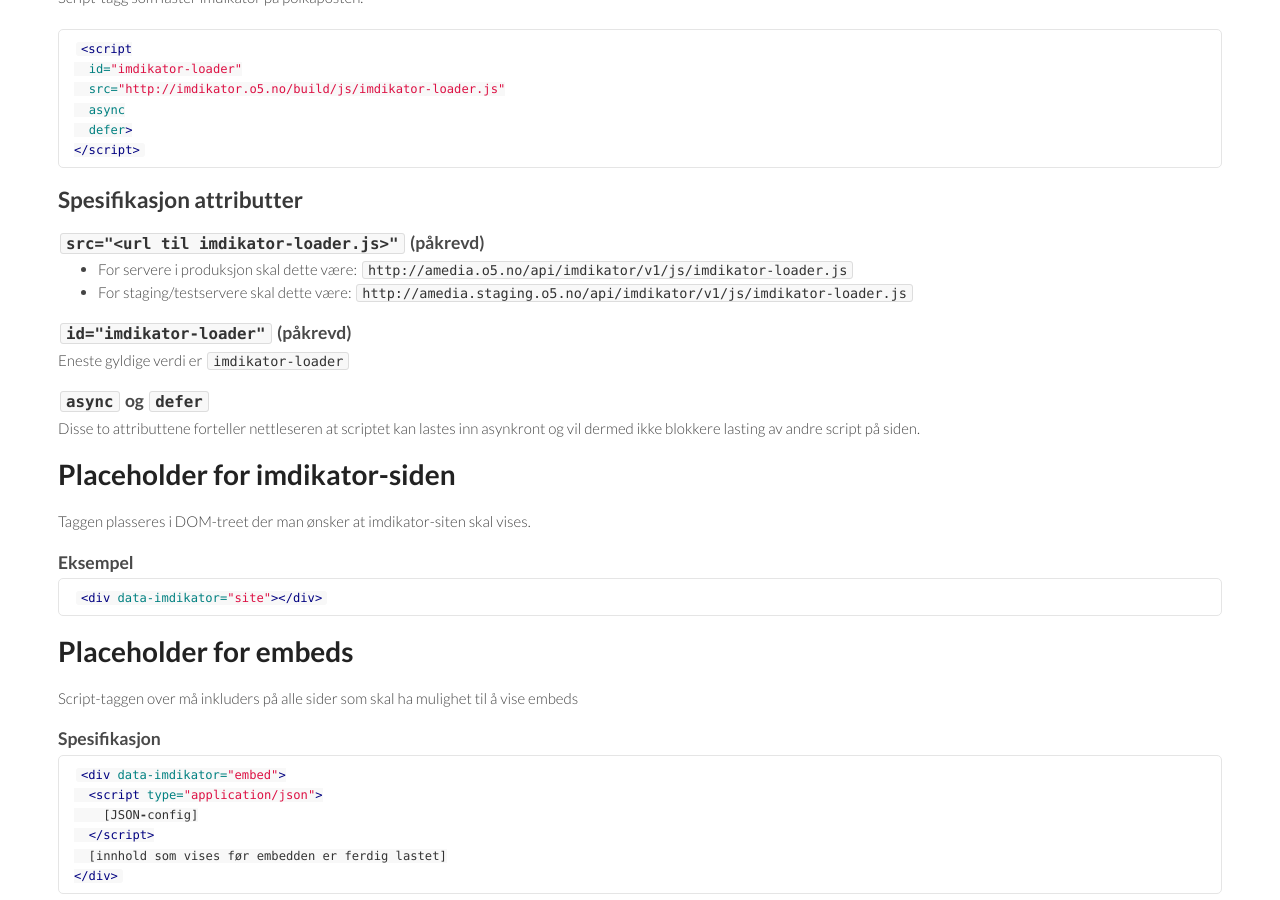
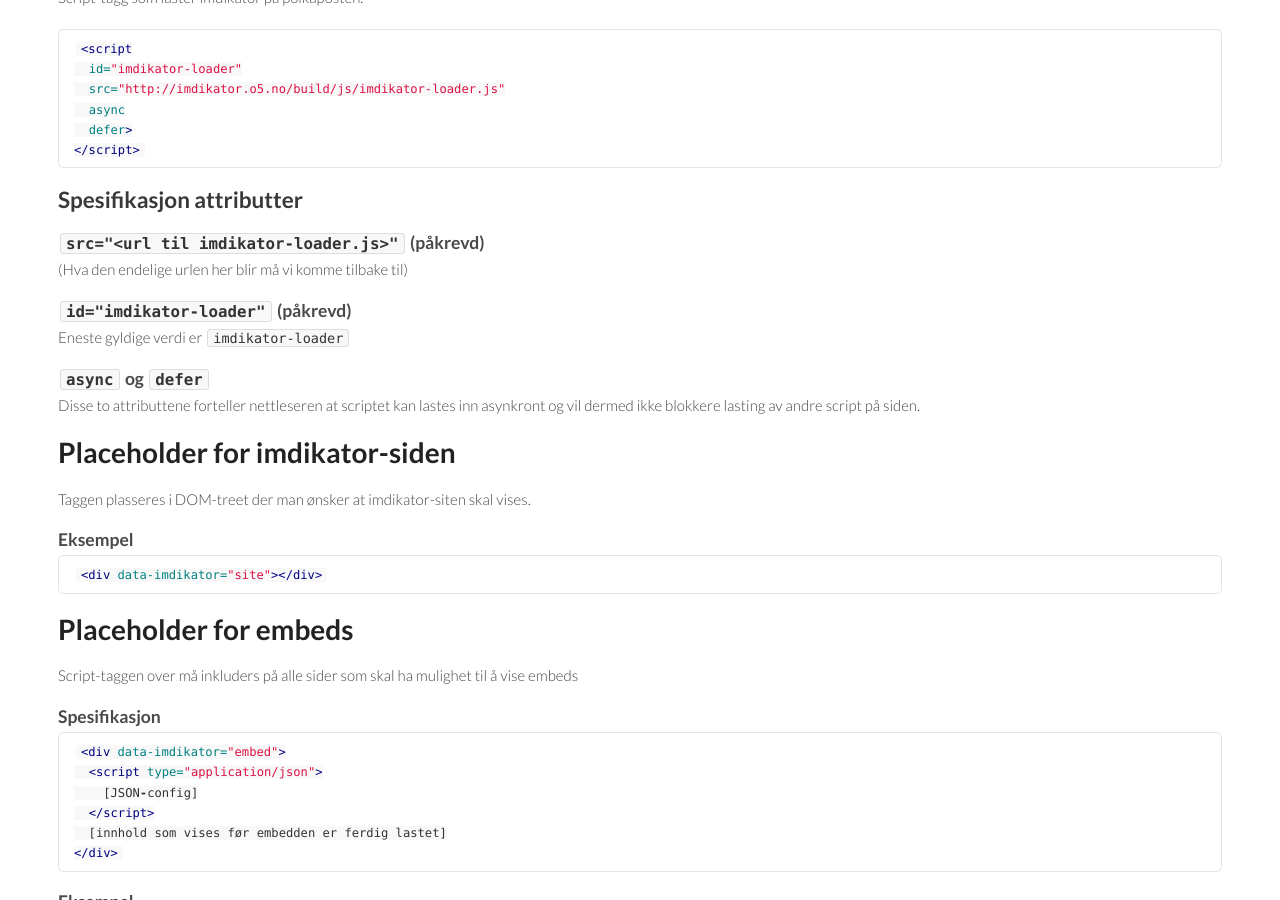
Before and after one commit to bengler/imdikator, a Jekyll site: the page built from index.md, in a window 1280 px wide and 900 px high, scrolled down 303 px. Built offline with Jekyll 4.4.1, drawn with Linux system fonts in a browser that asks for light colours; Markdown is read by kramdown in place of the engine named in the settings.

Commit message:
Update index.md

```diff
--- a/index.md
+++ b/index.md
@@ -26,8 +26,7 @@ Script-tagg som laster imdikator på polkaposten.
 ## Spesifikasjon attributter
 ### `src="<url til imdikator-loader.js>"` (påkrevd)
 
-- For servere i produksjon skal dette være: `http://amedia.o5.no/api/imdikator/v1/js/imdikator-loader.js`
-- For staging/testservere skal dette være: `http://amedia.staging.o5.no/api/imdikator/v1/js/imdikator-loader.js`
+(Hva den endelige urlen her blir må vi komme tilbake til)
 
 ### `id="imdikator-loader"`  (påkrevd)
 Eneste gyldige verdi er `imdikator-loader`
```
